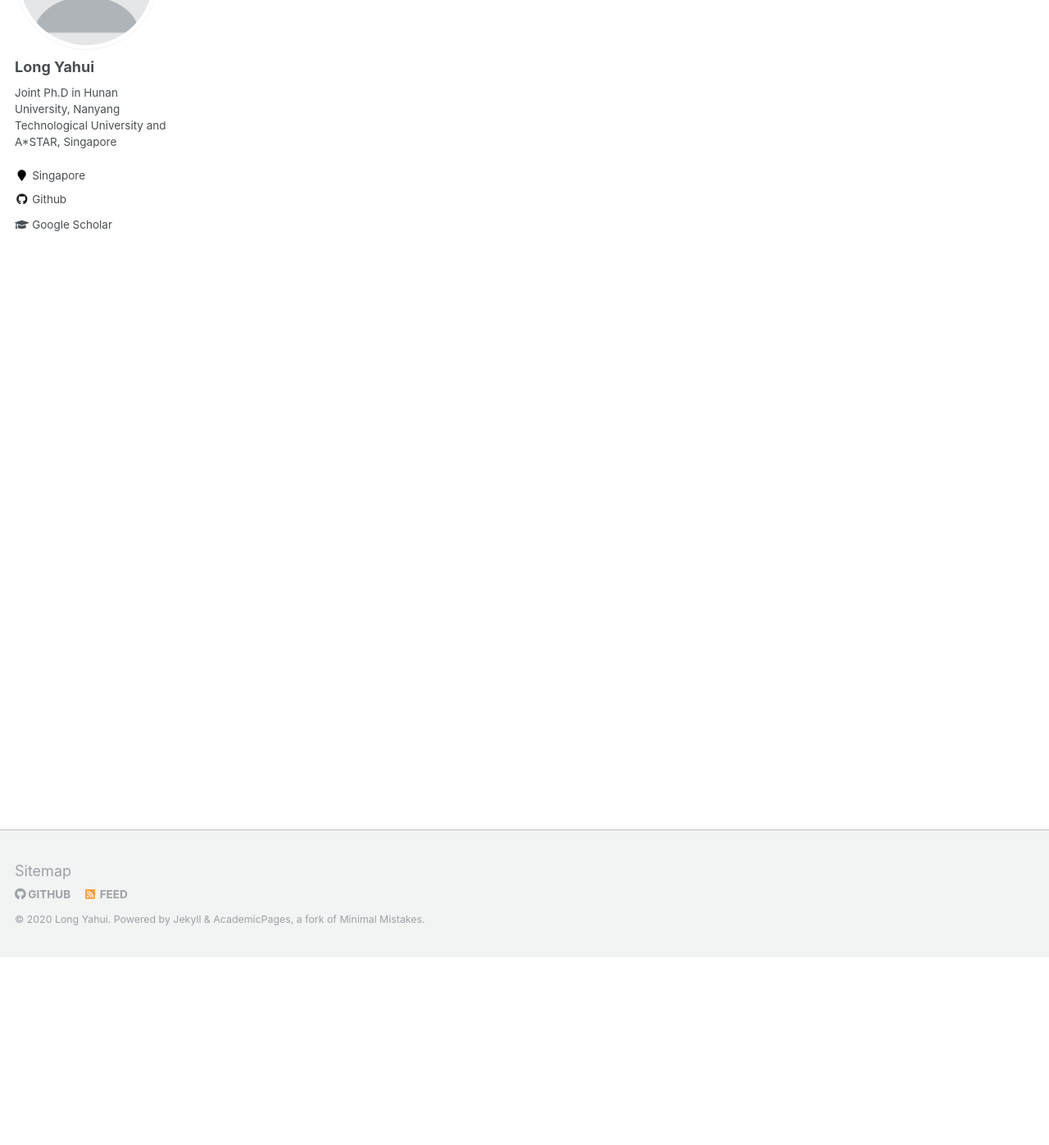
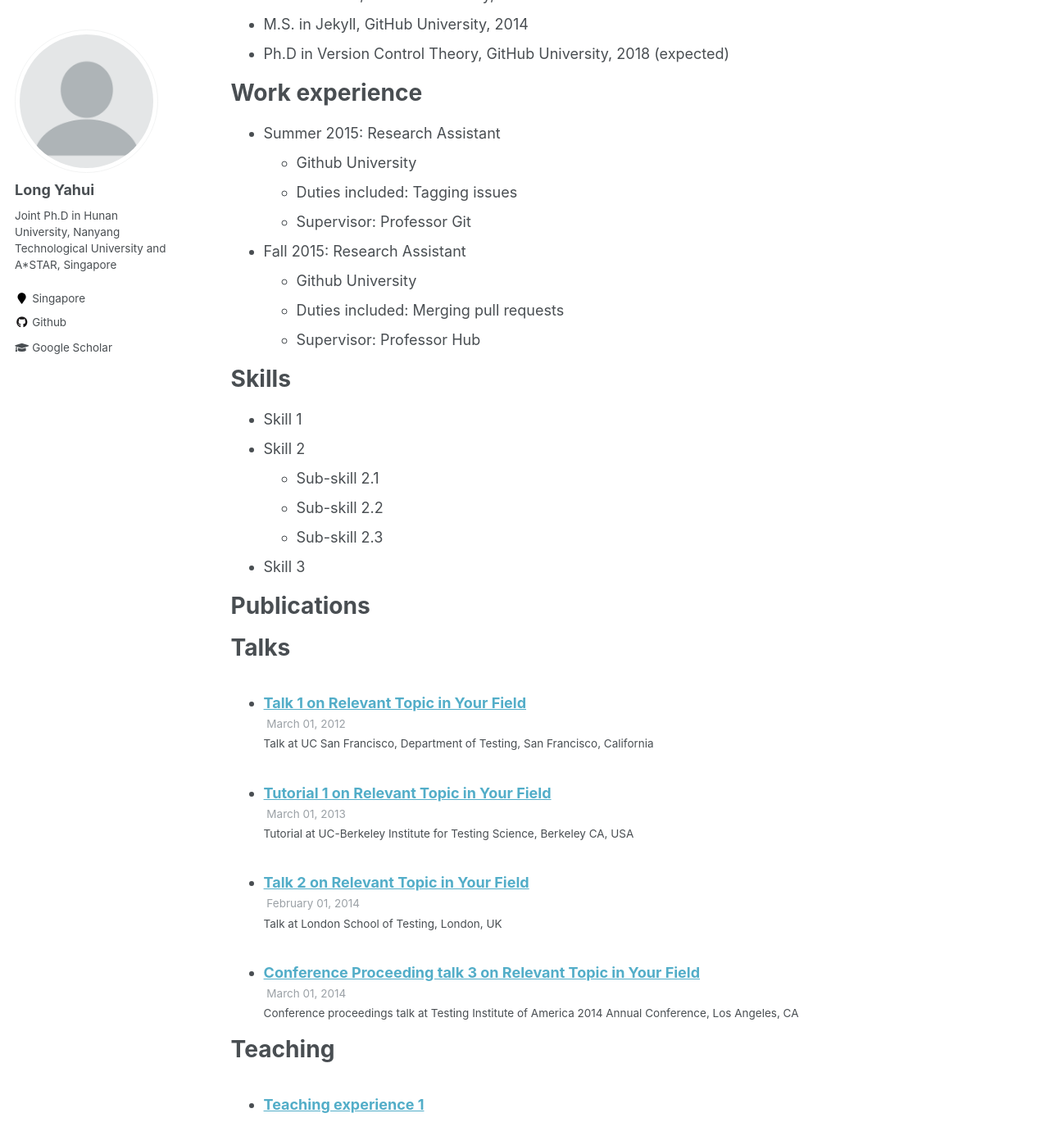
Before and after one commit to longyahui/Home, a Jekyll site: the page built from _pages/publications.md, in a window 1280 px wide and 1400 px high, scrolled down 232 px. Shown: the top 1397 px of the window at 82% size. Built offline with Jekyll 4.4.1, drawn with Linux system fonts in a browser that asks for light colours; our own code applies the rules of GitHub Pages for plain Markdown files; some of the changed text lies outside the part shown.

Commit message:
Update publications.md

```diff
--- a/_pages/publications.md
+++ b/_pages/publications.md
@@ -1 +1,59 @@
-I am from China.
+---
+layout: archive
+title: "CV"
+permalink: /cv/
+author_profile: true
+redirect_from:
+  - /resume
+---
+
+{% include base_path %}
+
+Education
+======
+* B.S. in GitHub, GitHub University, 2012
+* M.S. in Jekyll, GitHub University, 2014
+* Ph.D in Version Control Theory, GitHub University, 2018 (expected)
+
+Work experience
+======
+* Summer 2015: Research Assistant
+  * Github University
+  * Duties included: Tagging issues
+  * Supervisor: Professor Git
+
+* Fall 2015: Research Assistant
+  * Github University
+  * Duties included: Merging pull requests
+  * Supervisor: Professor Hub
+
+Skills
+======
+* Skill 1
+* Skill 2
+  * Sub-skill 2.1
+  * Sub-skill 2.2
+  * Sub-skill 2.3
+* Skill 3
+
+Publications
+======
+  <ul>{% for post in site.publications %}
+    {% include archive-single-cv.html %}
+  {% endfor %}</ul>
+
+Talks
+======
+  <ul>{% for post in site.talks %}
+    {% include archive-single-talk-cv.html %}
+  {% endfor %}</ul>
+
+Teaching
+======
+  <ul>{% for post in site.teaching %}
+    {% include archive-single-cv.html %}
+  {% endfor %}</ul>
+
+Service and leadership
+======
+* Currently signed in to 43 different slack teams
```
